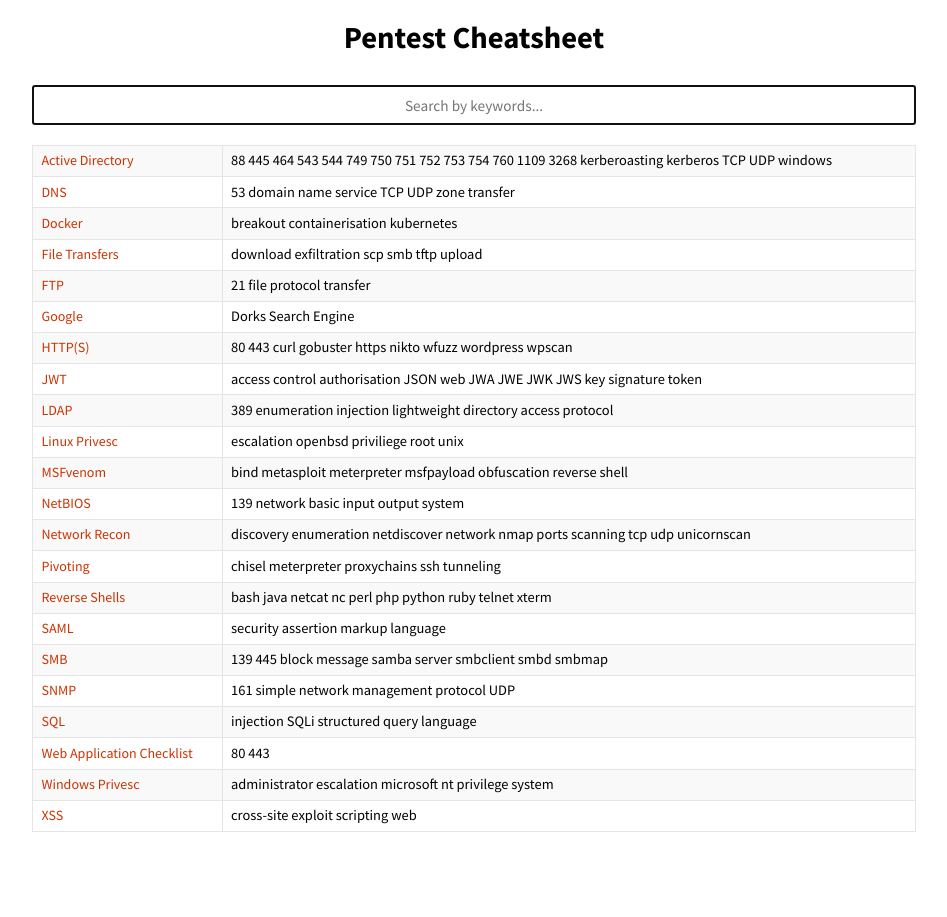
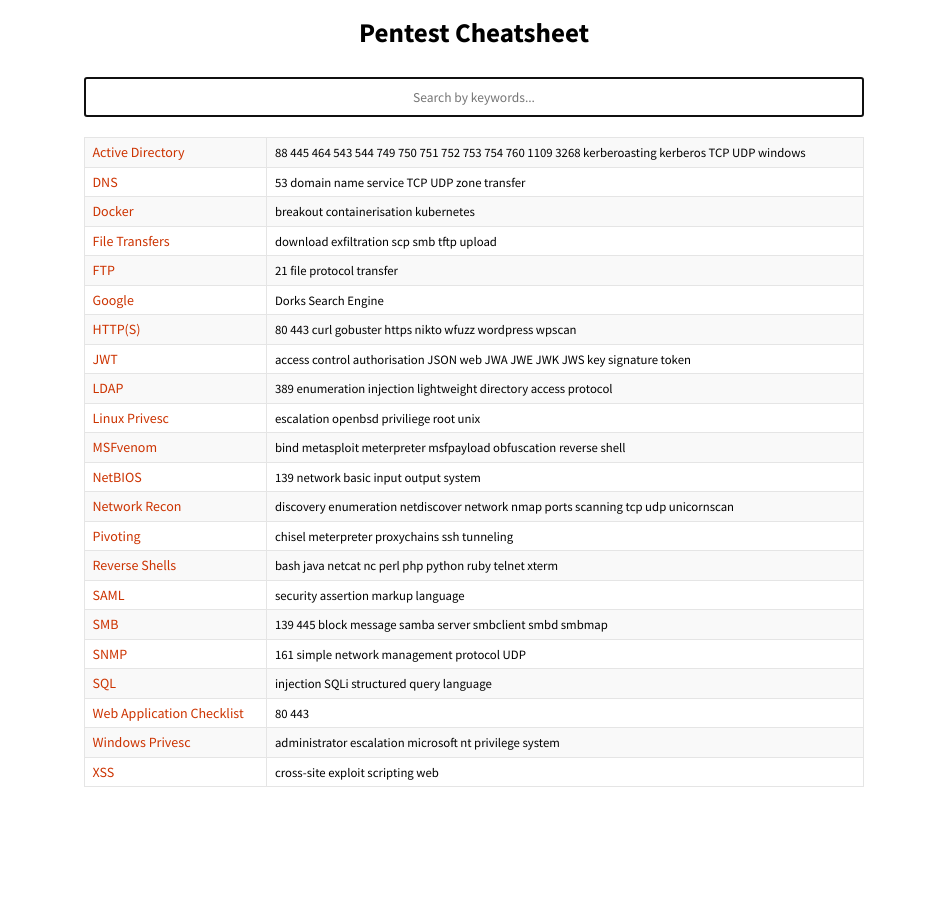
Before and after one commit to agrzeslak/cheatsheet, a Jekyll site: the page built from index.md, in a window 1280 px wide. Shown: the whole page, without its empty margins (166-1113 px from the left). Built offline with Jekyll 4.4.1, drawn with Linux system fonts in a browser that asks for light colours.

Commit message:
Reduced font size by 90% on remaining variables

```diff
--- a/_sass/utilities/_variables.scss
+++ b/_sass/utilities/_variables.scss
@@ -5,8 +5,8 @@
 
 // Globals
 $font-stack: 'Source Sans Pro', sans-serif;
-$font-size: 17px;
-$font-size-mobile: 15px;
+$font-size: 15px;
+$font-size-mobile: 13px;
 
 $code-font-stack: 'Source Code Pro', monospace;
 
```
